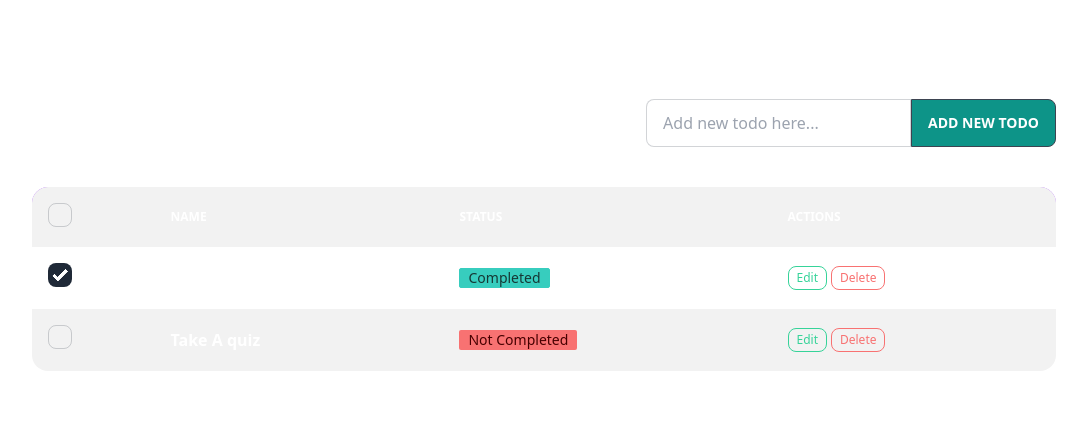
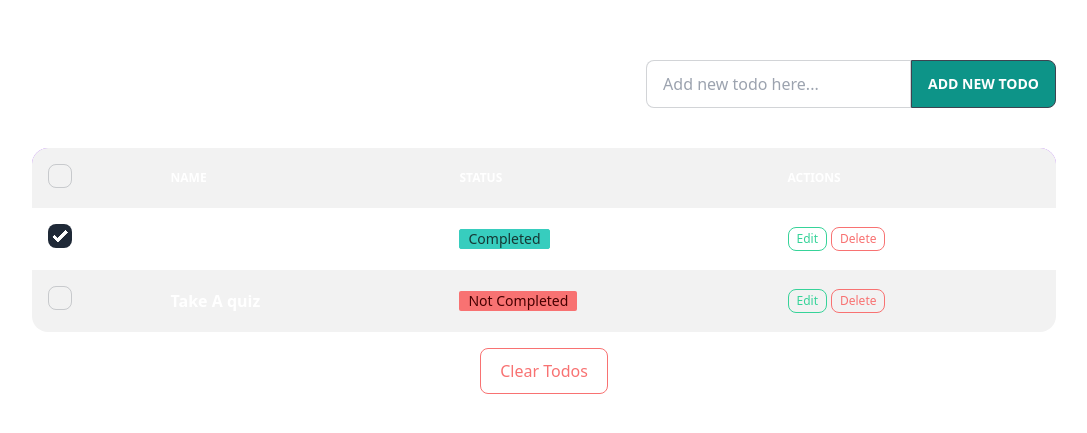
Before and after one commit to tad27/redux-toolkit-todo, a React (Vite) app: page / in a window 1280 px wide. Shown: the part 203-636 px from the top of the page, without its empty margins (96-1183 px from the left). Built offline with nearby package versions, Linux system fonts and the light colour scheme.

Commit message:
Add Clear Todos Component

```diff
--- a/src/App.jsx
+++ b/src/App.jsx
@@ -1,13 +1,25 @@
-import { useSelector } from "react-redux";
+import { useDispatch, useSelector } from "react-redux";
 import NewTodoForm from "./components/NewTodoForm";
 import TodoList from "./components/TodoList";
+import { clearTodos } from "./features/todoSlice";
 
 function App() {
+  const dispatch = useDispatch();
+  const { todos } = useSelector((state) => state.todos);
+  console.log(todos);
   return (
     <div className="flex flex-col items-center justify-center min-h-screen text-white max-w-5xl mx-2 lg:mx-auto">
       <h1 className="dark:text-white text-3xl">Redux Todo</h1>
       <NewTodoForm />
       <TodoList />
+      {todos.length > 0 && (
+        <button
+          onClick={() => dispatch(clearTodos())}
+          className="my-4 btn-outline btn-error"
+        >
+          Clear Todos
+        </button>
+      )}
     </div>
   );
 }
--- a/src/features/todoSlice.js
+++ b/src/features/todoSlice.js
@@ -53,6 +53,10 @@ const todoSlice = createSlice({
       });
       localStorage.setItem("Todo State", JSON.stringify(state));
     },
+    clearTodos(state) {
+      state.todos = [];
+      localStorage.removeItem("Todo State");
+    },
   },
 });
 
@@ -62,5 +66,6 @@ export const {
   toggleTodo,
   toggleAllTodos,
   updateTodo,
+  clearTodos,
 } = todoSlice.actions;
 export default todoSlice.reducer;
```
